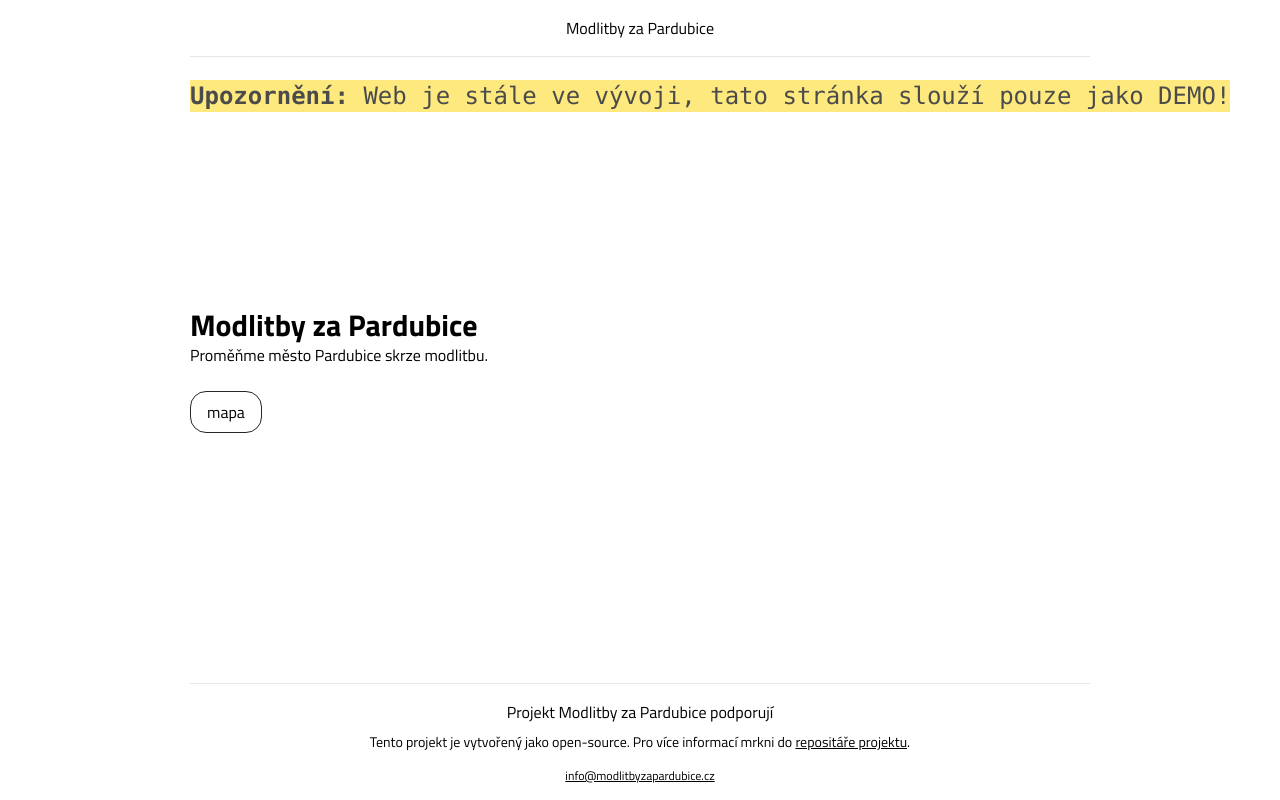
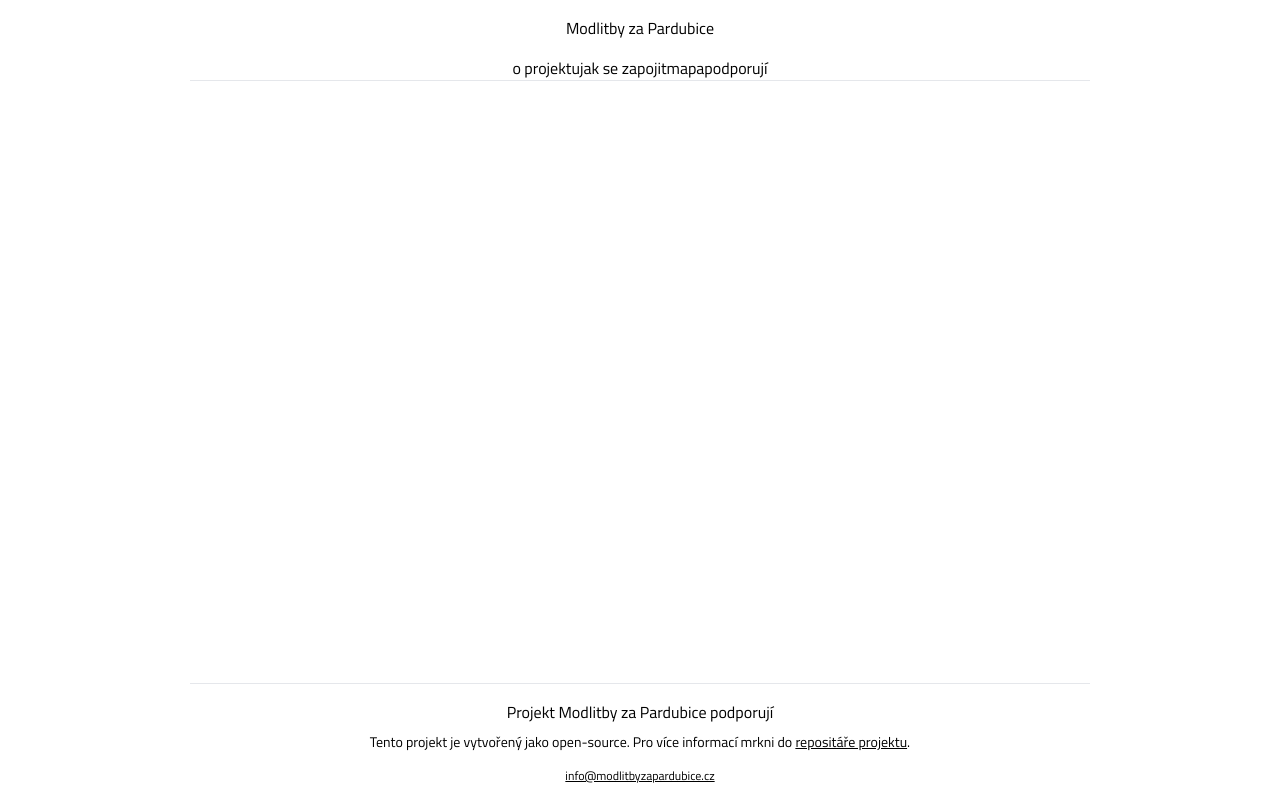
Before and after one commit to petrkucerak/modlitbyzaulice, a Next.js app: page / in a window 1280 px wide. Built offline with nearby package versions, Linux system fonts and the light colour scheme.

Commit message:
Add content to header

```diff
--- a/app/page.js
+++ b/app/page.js
@@ -7,17 +7,7 @@ export default function Home() {
   return (
     <Main>
       <Header />
-      <div className="flex flex-col w-[90vw] max-w-[900px]">
-        <p className="text-2xl font-mono bg-yellow-300 absolute top-20 max-w-[90vw] opacity-70">
-          <strong>Upozornění:</strong> Web je stále ve vývoji, tato stránka
-          slouží pouze jako DEMO!
-        </p>
-        <h1 className="font-bold text-3xl">Modlitby za Pardubice</h1>
-        <p className="mb-6">Proměňme město Pardubice skrze modlitbu.</p>
-        <Button target={"_self"} href={"/mapa"}>
-          mapa
-        </Button>
-      </div>
+
       <Footer />
     </Main>
   );
--- a/components/layout/header.js
+++ b/components/layout/header.js
@@ -6,6 +6,12 @@ export default function Header() {
       <Link href={"/"} className="my-4">
         Modlitby za Pardubice
       </Link>
+      <div>
+        <Link href={"/"}>o projektu</Link>
+        <Link href={"/"}>jak se zapojit</Link>
+        <Link href={"/"}>mapa</Link>
+        <Link href={"/"}>podporují</Link>
+      </div>
     </header>
   );
 }
```
